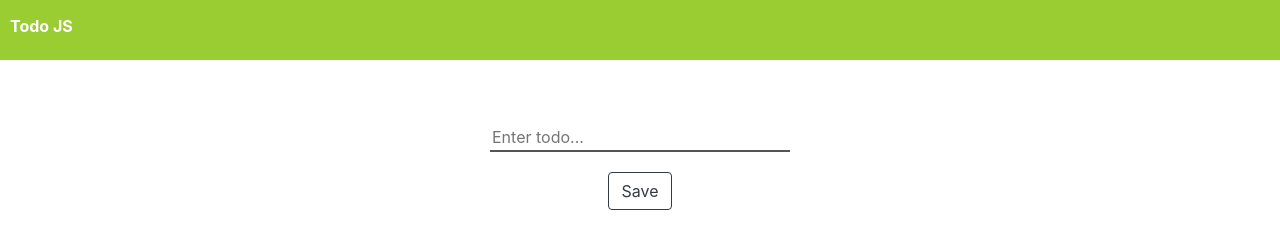
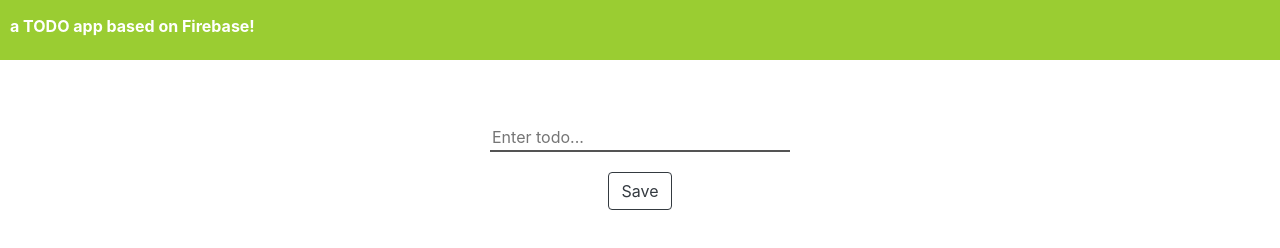
Before and after one commit to surajsharma03/TooDu-App, a plain HTML site: page index.html in a window 1280 px wide. Drawn offline with nearby package versions, Linux system fonts and the light colour scheme; no server answers.

Commit message:
u: minor typo fix

```diff
--- a/index.html
+++ b/index.html
@@ -8,7 +8,7 @@
     <script src="https://www.gstatic.com/firebasejs/7.14.2/firebase-analytics.js"></script>
     <link rel="stylesheet" href="https://stackpath.bootstrapcdn.com/bootstrap/4.3.1/css/bootstrap.min.css" integrity="sha384-ggOyR0iXCbMQv3Xipma34MD+dH/1fQ784/j6cY/iJTQUOhcWr7x9JvoRxT2MZw1T" crossorigin="anonymous">
     <link rel="stylesheet" href="index.css">
-    <title>Document</title>
+    <title>TooDu App</title>
 </head>
 <body>
     <!--<nav class="navbar navbar-expand-lg navbar-light bg-light">
@@ -26,7 +26,7 @@
         </div>
       </nav>-->
       <div class="nav">
-         <strong style="margin-top: 14px; margin-left: 10px;">Todo JS</div>
+         <strong style="margin-top: 14px; margin-left: 10px;">a TODO app based on Firebase!</div>
       </div>
 
     <div class="container">
```
